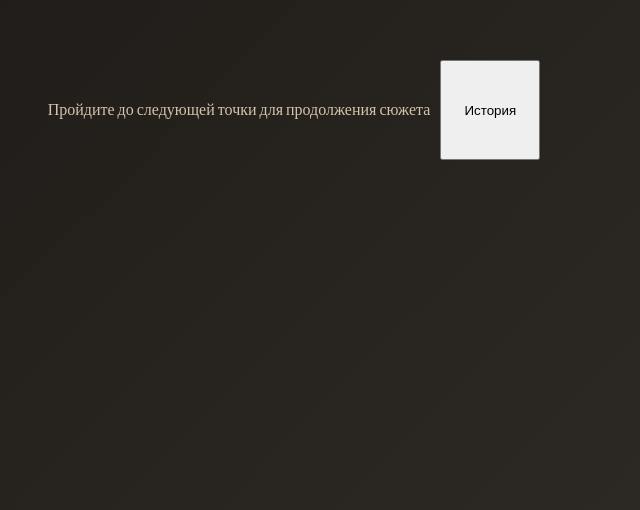
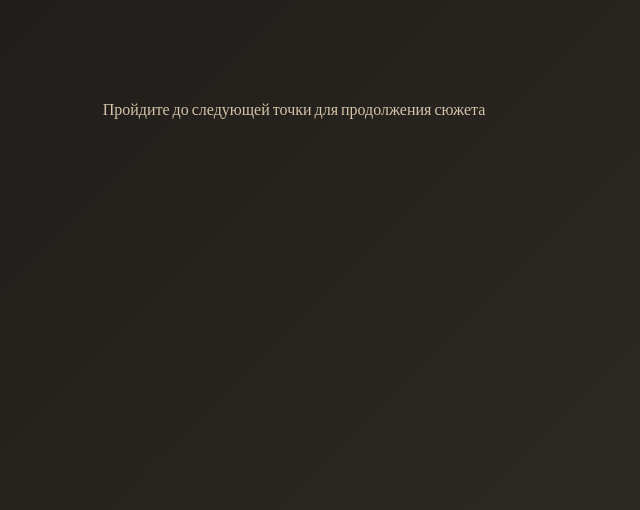
Before and after one commit to RNBochkov/keyin, a React (Vite) app in the folder keyin/: page /samaragoroad in a window 1280 px wide. Shown: the part 290-800 px from the top of the page, without its empty margins (346-986 px from the left). Built offline with nearby package versions, Linux system fonts and the light colour scheme.

Commit message:
hide history button on start

```diff
--- a/keyin/src/pages/Game.jsx
+++ b/keyin/src/pages/Game.jsx
@@ -171,9 +171,7 @@ function Game() {
         />
       )}
 
-      {isTutorialOpen && (
-        <Tutorial onClose={() => setIsTutorialOpen(false)} />
-      )}
+      {isTutorialOpen && <Tutorial onClose={() => setIsTutorialOpen(false)} />}
 
       {currentPoint && (
         <GameMap
@@ -198,9 +196,11 @@ function Game() {
           </p>
         )}
 
-        <button className="map-button" onClick={() => setIsHistoryOpen(true)}>
-          История
-        </button>
+        {history.length > 0 && (
+          <button className="map-button" onClick={() => setIsHistoryOpen(true)}>
+            История
+          </button>
+        )}
       </div>
 
       {isHistoryOpen && (
```
